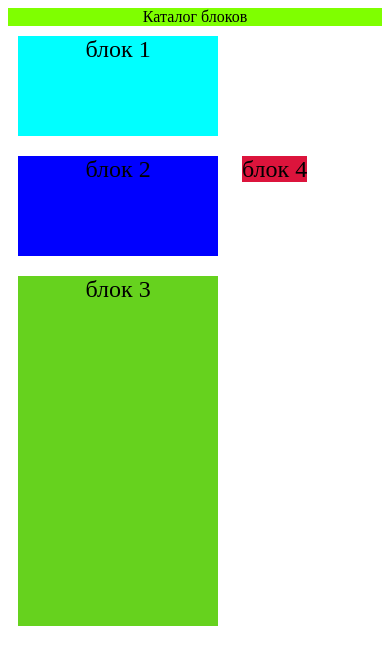
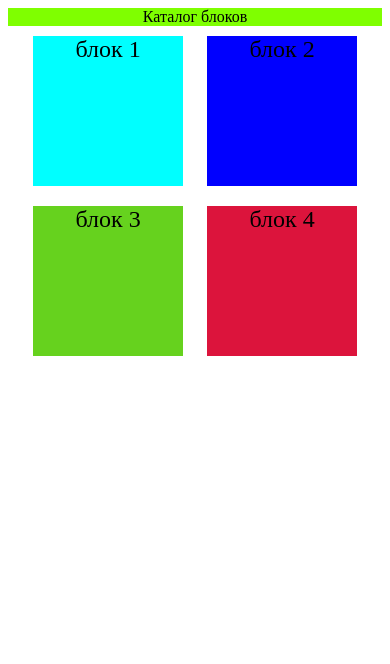
Before and after one commit to dronaka/dronaka.github.io, a plain HTML site: page index.html in a window 390 px wide. Drawn offline with Linux system fonts and the light colour scheme.

Commit message:
second commit

```diff
--- a/style.css
+++ b/style.css
@@ -4,45 +4,47 @@ header {
 
 }
 
+body {
+    text-align: center;
+}
+
 div {
     font-size: 150%;
+    width: 200px;
+    height: 100px;
     text-align: center;
     margin: 10px;
     display: inline-block;
 }
 .a1 {
     background-color: aqua;
-    width: 200px;
-    height: 100px;
+
 }
 
 .a2 {
     background-color: blue;
-    width: 200px;
-    height: 100px;
+
 }
 
 .a3 {
     background-color: rgb(102, 210, 30);
-    width: 200px;
-    height: 100px;
+
 }
 
 .a4 {
     background-color: crimson;
-    width: 200px;
-    height: 350px;
-    display: block;
+
 }
 
-@media screen and (max-width: 700px) {
-        .a3 {
-            display: block;
-            height: 350px;
-            float: left;
-        }
-        .a4 {
-            display: inline;
-
+@media screen and (max-width: 683px) {
+        div {
+            width: 150px;
+            height: 150px;
         }
     }
+    @media screen and (max-width: 360px) {
+        div {
+            width: 150px;
+            height: 200px;
+        }
+    }
```
